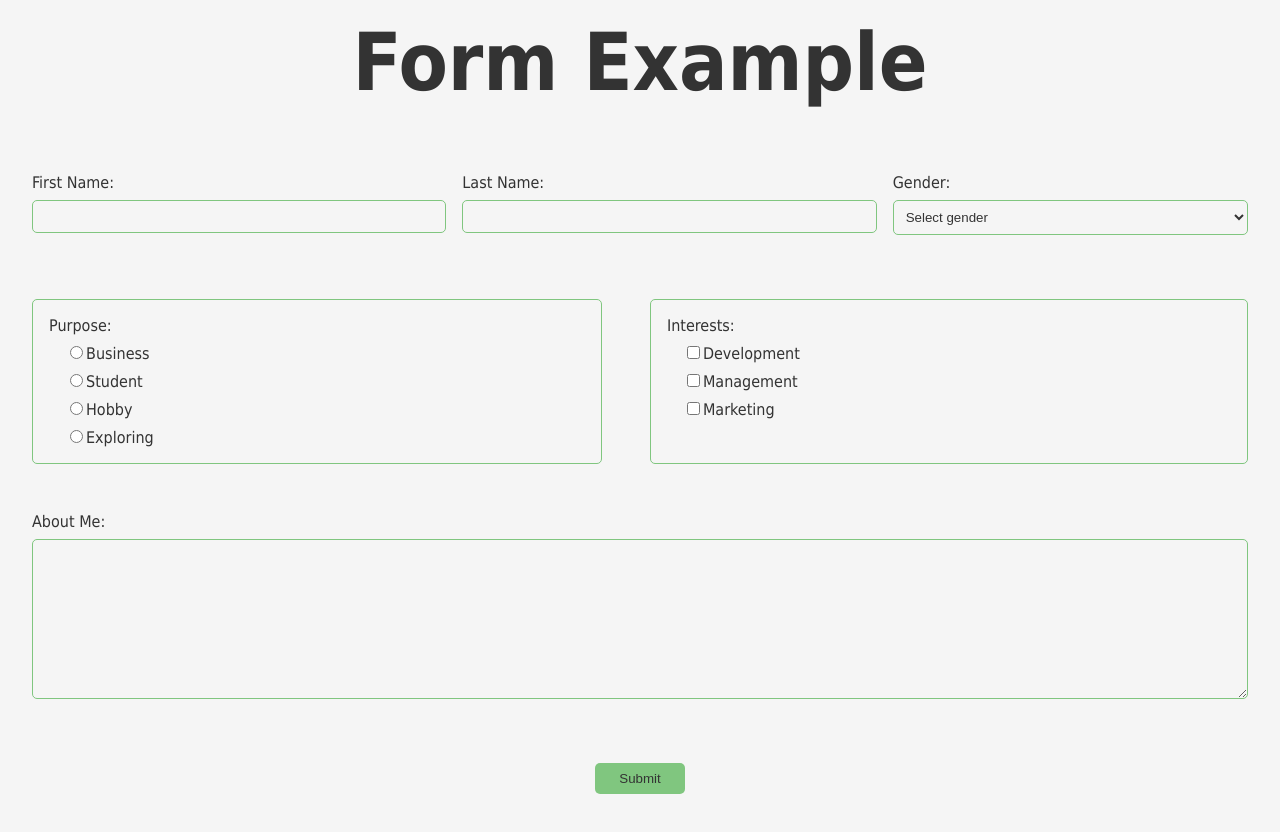
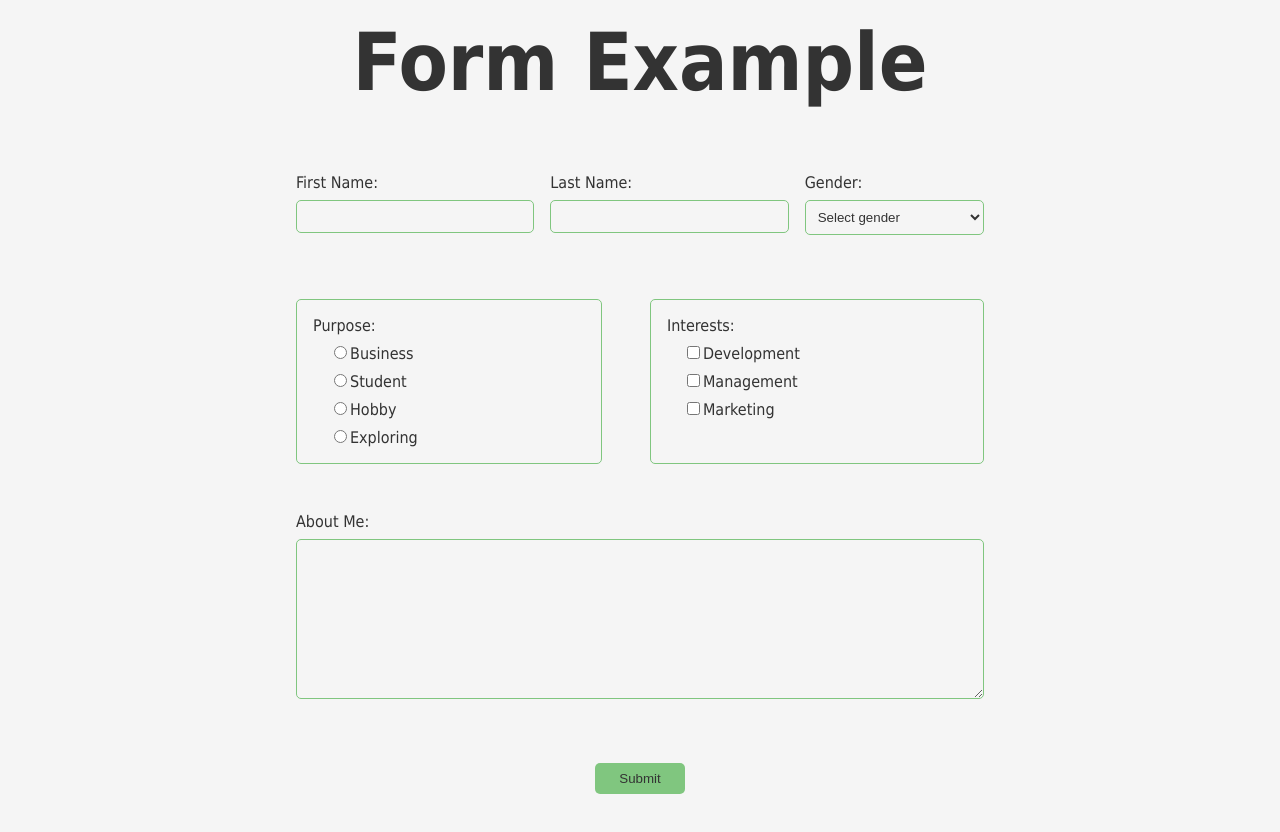
Before and after one commit to jpagtama/form-example, a React (Vite) app: page / in a window 1280 px wide. Shown: the top 832 px of the page. Built offline with nearby package versions, Linux system fonts and the light colour scheme.

Commit message:
Replace static width to max-width on the form container.

```diff
--- a/src/styles/Form.module.css
+++ b/src/styles/Form.module.css
@@ -3,7 +3,7 @@
     display: flex;
     flex-wrap: wrap;
     gap: 3rem;
-    min-width: 100%;
+    max-width: 720px;
     padding: 1rem;
 }
 
```
